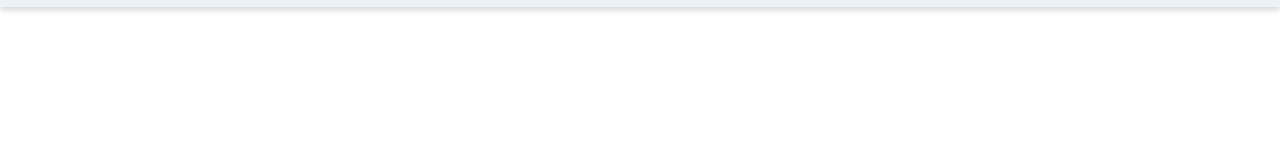
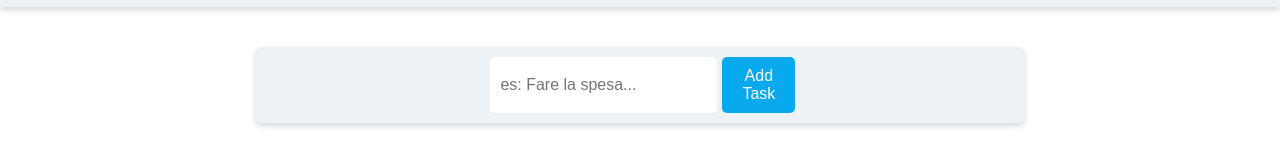
Before and after one commit to renatoirina/html-css-toboolist, a plain HTML site: page index.html in a window 1280 px wide. Shown: the part 76-242 px from the top of the page. Drawn offline with Linux system fonts and the light colour scheme.

Commit message:
feat: Task addition bar

```diff
--- a/css/style.css
+++ b/css/style.css
@@ -24,3 +24,40 @@ body {
 .top-bar .logo {
     margin: auto;
 }
+
+/* MAIN < BARRA DI AGGIUNTA TASKS */
+.input-container {
+    display: flex;
+    justify-content: space-between;
+    padding: 10px;
+    margin-top: 20px;
+    background-color: #edf2f7;
+    box-shadow: 0px 3px 6px 0px rgba(0,0,0,0.16);
+    border-radius: 5px;
+    width: 60%;
+    margin: 40px auto;
+}
+
+.input-container input {
+    flex-grow: 1;
+    border-radius: 5px;
+    margin-right: 5px;
+    margin-left: 30%;
+    padding: 10px;
+    border: none;
+    font-size: 16px;
+}
+
+.input-container .add-task {
+    background-color: #09a9ed;
+    color: white;
+    border: none;
+    padding: 10px 20px;
+    margin-right: 30%;
+    text-align: center;
+    text-decoration: none;
+    display: inline-block;
+    font-size: 16px;
+    border-radius: 5px;
+    cursor: pointer;
+}
--- a/index.html
+++ b/index.html
@@ -16,8 +16,14 @@
         </div>
     </header>
     <!-- Chiusura Header -->
+
     <!-- Apertura Main -->
     <main>
+        <!-- Creazione barra di aggiunta delle Tasks -->
+        <div class="input-container">
+            <input type="text" placeholder="es: Fare la spesa...">
+            <button class="add-task">Add Task</button>
+        </div>
 
     </main>
     <!-- Chiusura Main -->
```
